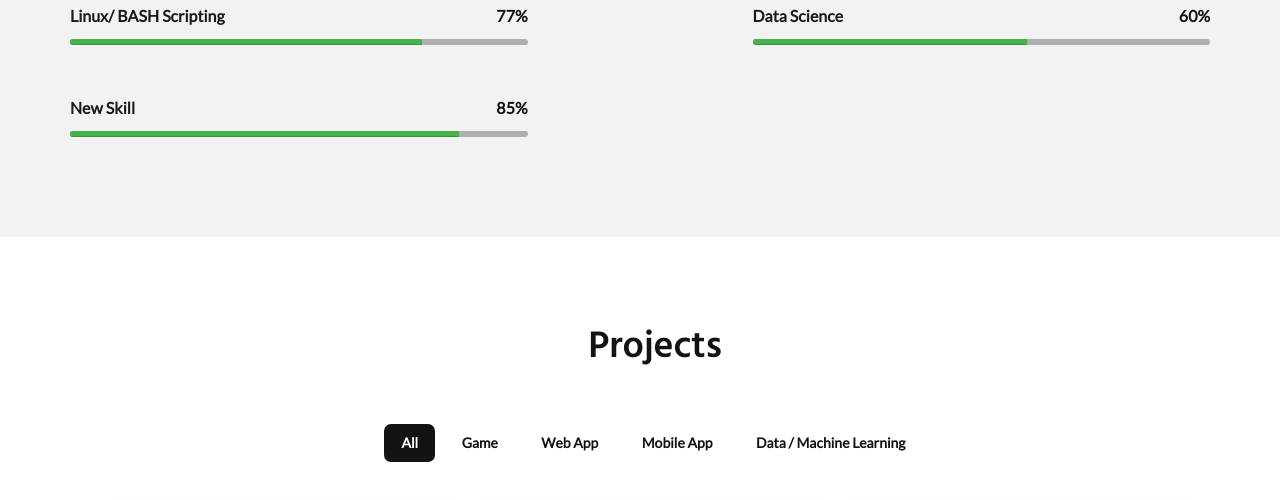
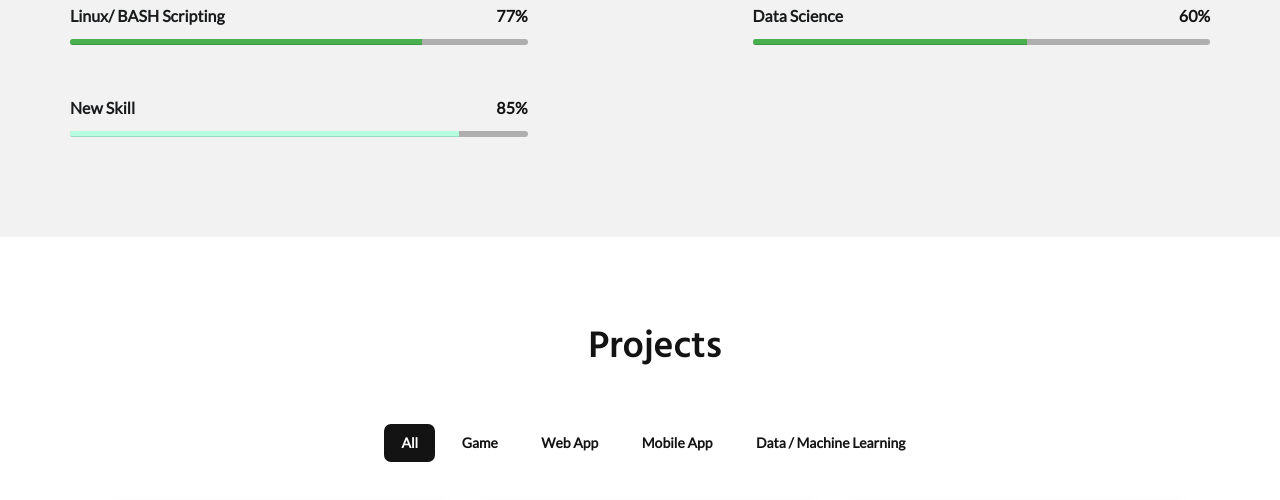
Before and after one commit to BhoomikaJethwani/BhoomikaJethwani.github.io, a plain HTML site: page index.html in a window 1280 px wide. Shown: the part 1930-2430 px from the top of the page. Drawn offline with nearby package versions, Linux system fonts and the light colour scheme.

Commit message:
Added colour  for skills

```diff
--- a/assets/css/style.css
+++ b/assets/css/style.css
@@ -130,6 +130,14 @@ body {
 	right: 18px;
 	visibility: visible;
 	opacity: 1;
+}
+
+.bg-color-custom-max {
+    background-color: #B8FFE2; /* Replace with your desired color code */
+}
+
+.bg-color-custom-min {
+    background-color: #FFC0CB; /* Replace with your desired color code */
 }
 
 /* 03. PRELOADER
--- a/index.html
+++ b/index.html
@@ -270,7 +270,7 @@
 							<span class="color-heading pull-right">85%</span>
 						</p>
 						<div class="progress">
-							<div class="progress-bar bg-color-base" role="progressbar" data-width="85"></div>
+							<div class="progress-bar bg-color-custom-max" role="progressbar" data-width="85"></div>
 						</div>
 					</div>
 				</div>
```
